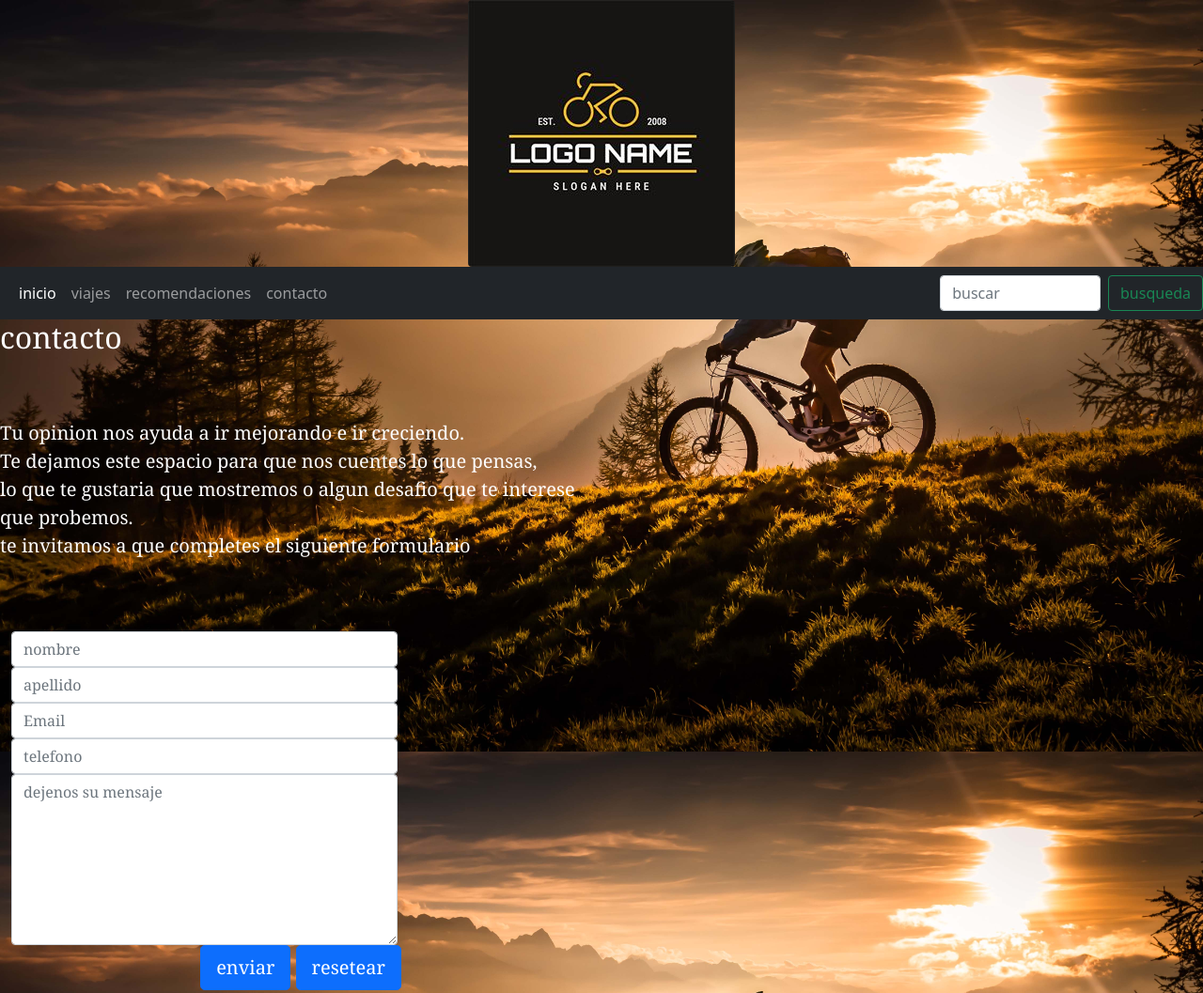
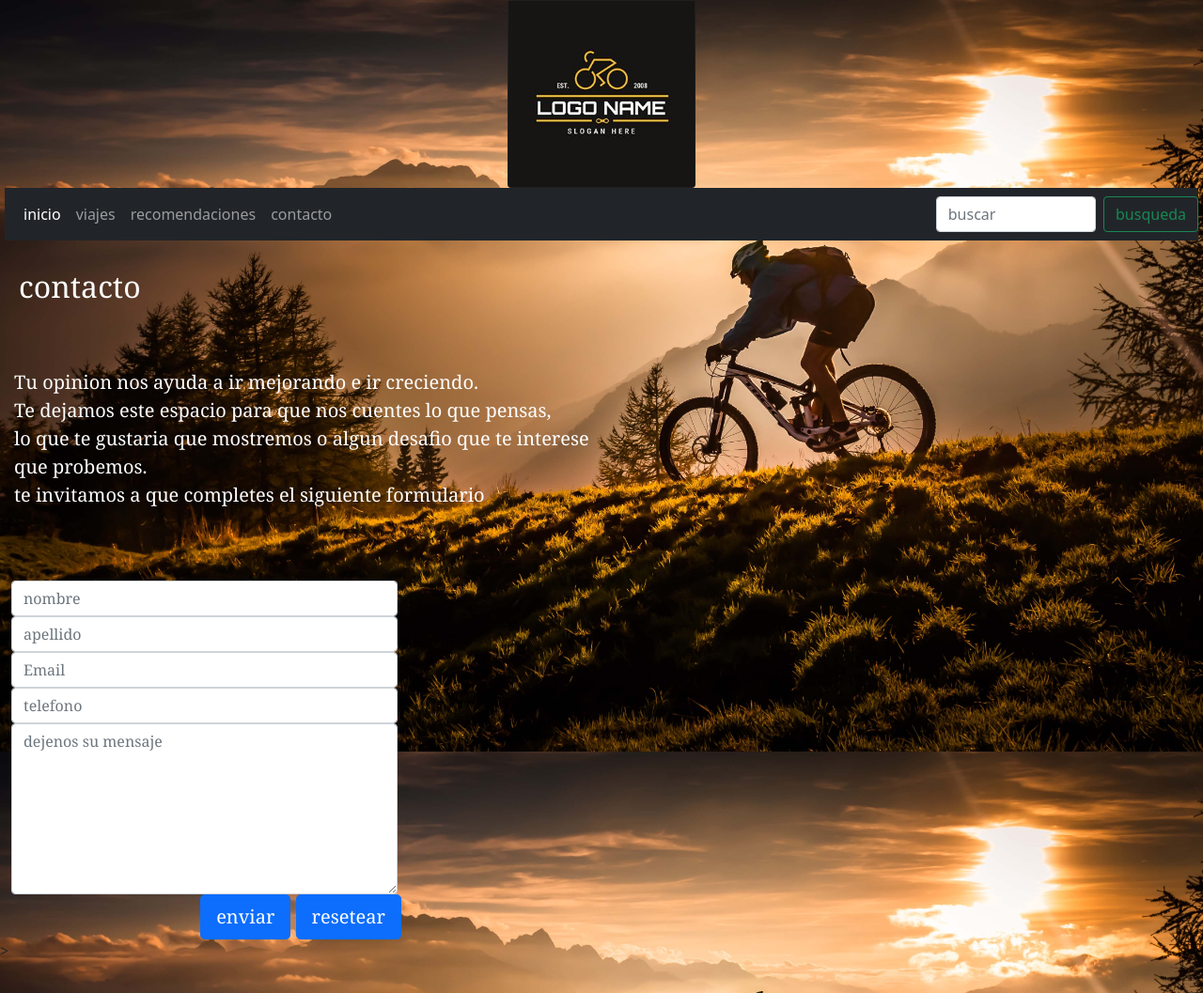
Before and after one commit to nicolasfranco02/mirepositorio, a plain HTML site: page contacto.html in a window 1280 px wide. Shown: the top 1057 px of the page at 94% size. Drawn offline with nearby package versions, Linux system fonts and the light colour scheme.

Commit message:
bootstrap

```diff
--- a/contacto.html
+++ b/contacto.html
@@ -10,8 +10,8 @@
     <title>inicio</title>
   </head>
   <body>
-    <div class="container-fluid col-sm-12 col-md-6 col-xl-6">
-        <img src="fotos/logotipo.jpg" class="rounded mx-auto d-block" alt="bicicleta" />
+    <div class="container-fluid col-sm-6 col-md-6 col-xl-6">
+        <img src="fotos/logotipo.jpg" class="rounded mx-auto d-block logo" alt="bicicleta" />
       </div>
       <nav class="navbar navbar-expand-lg navbar navbar-dark bg-dark">
         <div class="container-fluid">
--- a/estilos.css
+++ b/estilos.css
@@ -7,6 +7,17 @@ body {
   background-size: 100%;
   background-repeat: no-repeat;
   background-attachment: fixed;
+}
+H2{
+  margin-top: 30PX;
+  margin-left: 20px;
+}
+.navbar{
+  margin-left: 5px;
+  margin-right: 5px;
+}
+p{
+  margin-left: 15px;
 }
 /*.main {
   border: solid 1px black;
@@ -55,6 +66,7 @@ body {
   align-items: center;
 }*/
 .footer {
+  margin-top: 100PX;
   color: bisque;
   transition: all 1s ease;
 }
@@ -89,10 +101,10 @@ body {
     background-repeat: no-repeat;
     background-attachment: fixed;
   }
-  /*.logo {
+  .logo {
     height: 200px;
     width: 200px;
-  }
+  }/*
   .header {
     grid-area: header;
     text-align: center;
```
Also changed, not shown: index.html (+1 -1 lines), mercedessanmiguel.html (+1 -1 lines), recomendaciones.html (+1 -1 lines), viajes.html (+1 -1 lines).
